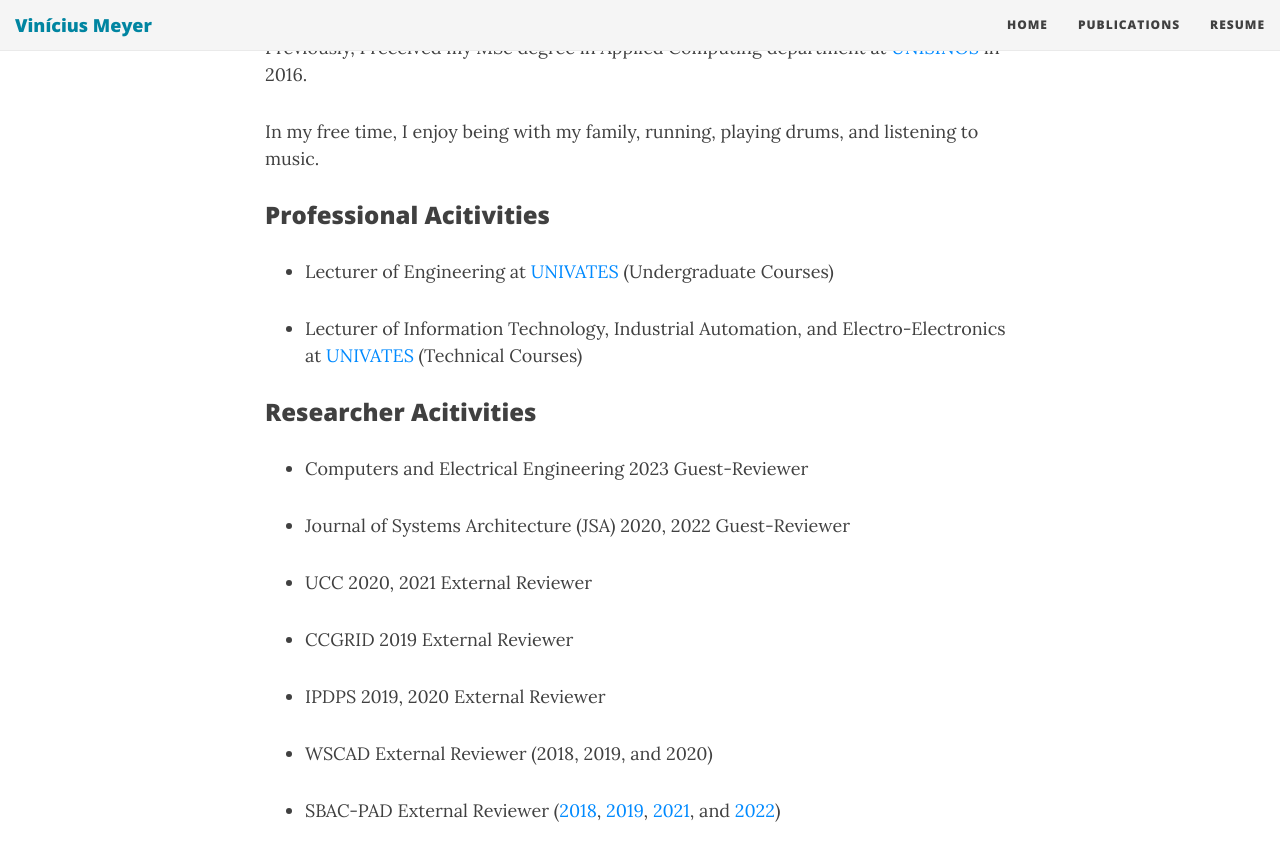
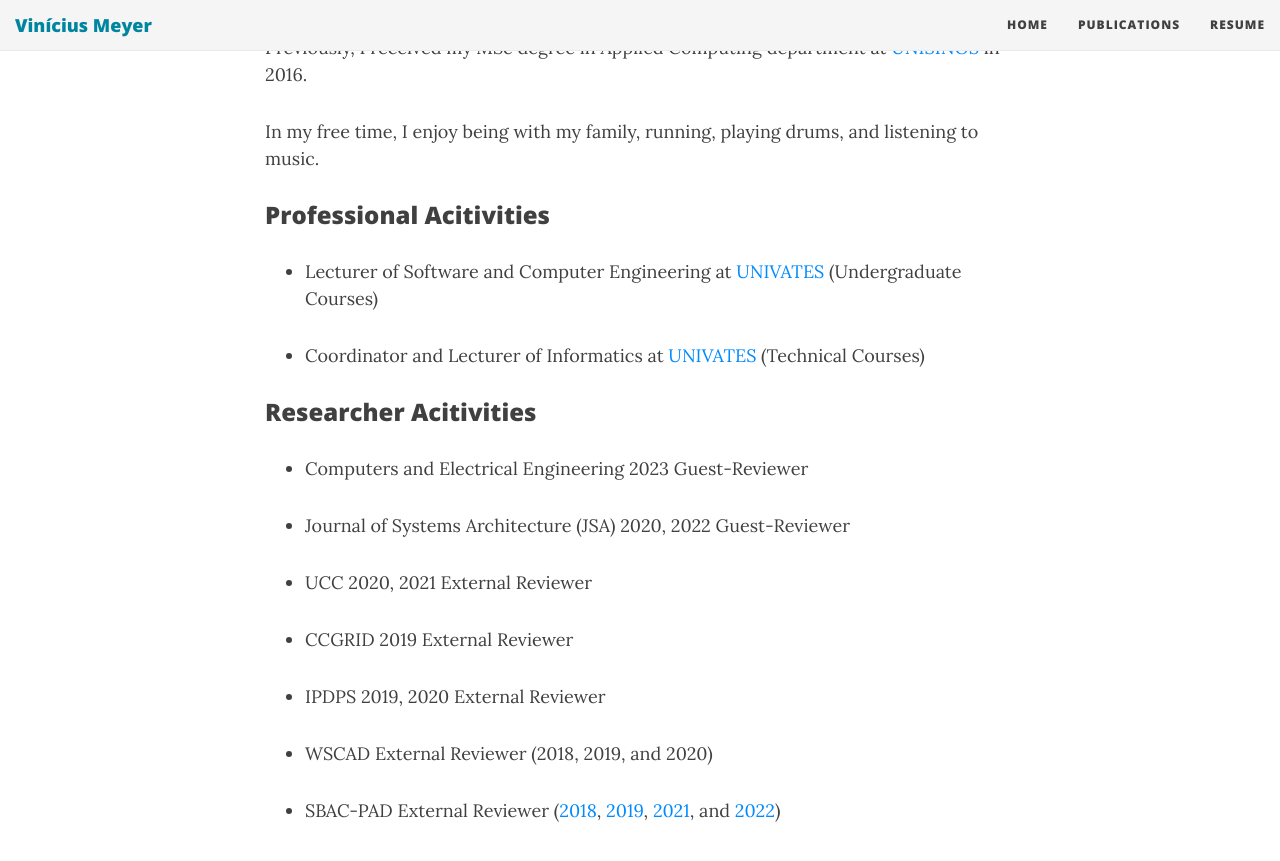
Before and after one commit to ViniciusMeyer/viniciusmeyer.github.io, a Jekyll site: the page built from index.html, in a window 1280 px wide and 900 px high, scrolled down 396 px. Shown: the top 861 px of the window. Built offline with Jekyll 4.4.1, drawn with Linux system fonts in a browser that asks for light colours; nearby versions of some CDN libraries; the list of posts is cut into pages by our own code.

Commit message:
Update index.html

```diff
--- a/index.html
+++ b/index.html
@@ -14,8 +14,8 @@ use-site-title: true
 
 <h3>Professional Acitivities</h3>
 <ul>
-  <li><p>Lecturer of Engineering at <a href="https://www.univates.br/en/">UNIVATES</a> (Undergraduate Courses) </p></li>
-  <li><p>Lecturer of Information Technology, Industrial Automation, and Electro-Electronics at <a href="https://www.univates.br/en/">UNIVATES</a> (Technical Courses)</p></li>
+  <li><p>Lecturer of Software and Computer Engineering at <a href="https://www.univates.br/en/">UNIVATES</a> (Undergraduate Courses) </p></li>
+  <li><p>Coordinator and Lecturer of Informatics at <a href="https://www.univates.br/en/">UNIVATES</a> (Technical Courses)</p></li>
 </ul>
 
 
```
